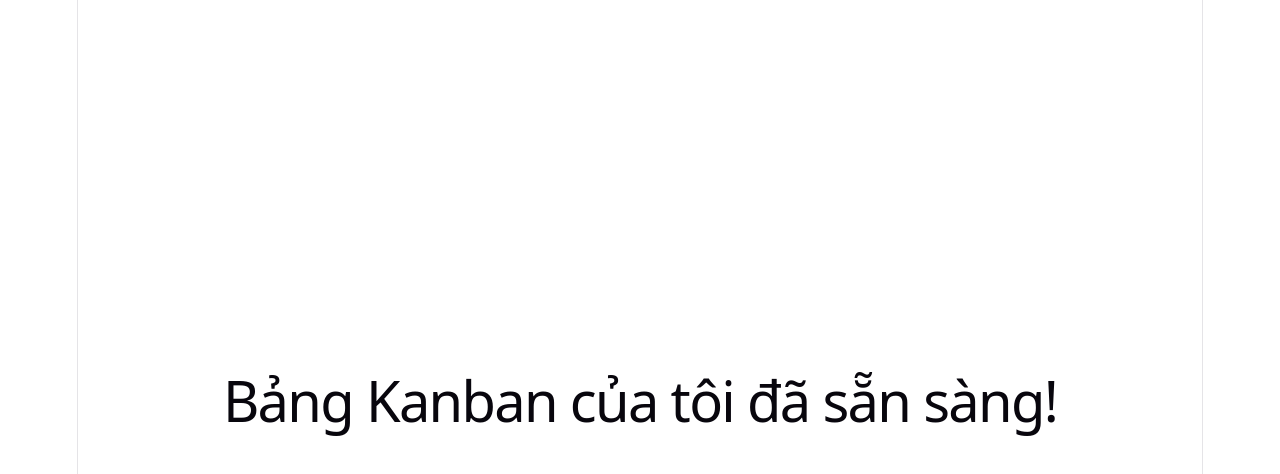
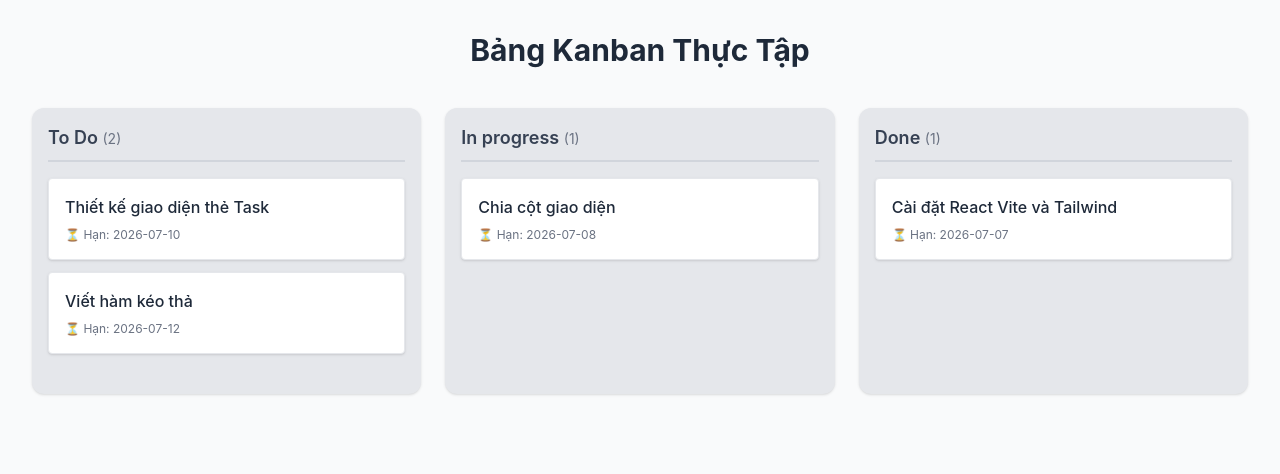
Before and after one commit to LuuTuong21/DoAnThucTap, a React app in the folder frontend/: page / in a window 1280 px wide. Shown: the top 474 px of the page. Built offline with nearby package versions, Linux system fonts and the light colour scheme; the HTML template or start-up script is replaced by a standard one.

Commit message:
Hoan thanh layout bang Kanban tinh chia 3 cot

```diff
--- a/frontend/src/App.jsx
+++ b/frontend/src/App.jsx
@@ -1,9 +1,55 @@
+import { useState } from 'react'
+
 function App() {
+  // 1. Tạo Mock Data theo đúng cấu trúc API Contract đã chốt
+  const [boardData, setBoardData] = useState({
+    "To Do": [
+      { task_id: 1, title: "Thiết kế giao diện thẻ Task", deadline: "2026-07-10" },
+      { task_id: 2, title: "Viết hàm kéo thả", deadline: "2026-07-12" }
+    ],
+    "In progress": [
+      { task_id: 3, title: "Chia cột giao diện", deadline: "2026-07-08" }
+    ],
+    "Done": [
+      { task_id: 4, title: "Cài đặt React Vite và Tailwind", deadline: "2026-07-07" }
+    ]
+  });
+
   return (
-    <div className="min-h-screen bg-gray-100 flex items-center justify-center">
-      <h1 className="text-4xl font-bold text-blue-600">
-        Bảng Kanban của tôi đã sẵn sàng!
+    <div className="min-h-screen bg-gray-50 p-8">
+      <h1 className="text-3xl font-bold text-center mb-10 text-gray-800">
+        Bảng Kanban Thực Tập
       </h1>
+
+      {/* 2. Khung Bảng Kanban: Chia 3 cột bằng Flexbox */}
+      <div className="flex flex-col md:flex-row gap-6 justify-center max-w-7xl mx-auto">
+
+        {/* Lặp qua 3 key: To Do, In progress, Done */}
+        {Object.keys(boardData).map((statusName) => (
+
+          <div key={statusName} className="bg-gray-200 rounded-xl w-full md:w-1/3 p-4 shadow">
+            {/* Tiêu đề cột */}
+            <h2 className="font-semibold text-lg mb-4 text-gray-700 border-b-2 border-gray-300 pb-2">
+              {statusName} <span className="text-sm font-normal text-gray-500">({boardData[statusName].length})</span>
+            </h2>
+
+            {/* 3. Đổ danh sách Task vào cột */}
+            <div className="flex flex-col gap-3 min-h-50">
+              {boardData[statusName].map((task) => (
+
+                // Giao diện tĩnh của một thẻ Task
+                <div key={task.task_id} className="bg-white p-4 rounded shadow-sm border border-gray-200 hover:shadow-md cursor-pointer transition-shadow">
+                  <p className="font-medium text-gray-800">{task.title}</p>
+                  <p className="text-xs text-gray-500 mt-2">⏳ Hạn: {task.deadline}</p>
+                </div>
+
+              ))}
+            </div>
+          </div>
+
+        ))}
+
+      </div>
     </div>
   )
 }
--- a/frontend/src/index.css
+++ b/frontend/src/index.css
@@ -1,113 +1 @@
-:root {
-  --text: #6b6375;
-  --text-h: #08060d;
-  --bg: #fff;
-  --border: #e5e4e7;
-  --code-bg: #f4f3ec;
-  --accent: #aa3bff;
-  --accent-bg: rgba(170, 59, 255, 0.1);
-  --accent-border: rgba(170, 59, 255, 0.5);
-  --social-bg: rgba(244, 243, 236, 0.5);
-  --shadow:
-    rgba(0, 0, 0, 0.1) 0 10px 15px -3px, rgba(0, 0, 0, 0.05) 0 4px 6px -2px;
-
-  --sans: system-ui, 'Segoe UI', Roboto, sans-serif;
-  --heading: system-ui, 'Segoe UI', Roboto, sans-serif;
-  --mono: ui-monospace, Consolas, monospace;
-
-  font: 18px/145% var(--sans);
-  letter-spacing: 0.18px;
-  color-scheme: light dark;
-  color: var(--text);
-  background: var(--bg);
-  font-synthesis: none;
-  text-rendering: optimizeLegibility;
-  -webkit-font-smoothing: antialiased;
-  -moz-osx-font-smoothing: grayscale;
-
-  @media (max-width: 1024px) {
-    font-size: 16px;
-  }
-}
-
-@media (prefers-color-scheme: dark) {
-  :root {
-    --text: #9ca3af;
-    --text-h: #f3f4f6;
-    --bg: #16171d;
-    --border: #2e303a;
-    --code-bg: #1f2028;
-    --accent: #c084fc;
-    --accent-bg: rgba(192, 132, 252, 0.15);
-    --accent-border: rgba(192, 132, 252, 0.5);
-    --social-bg: rgba(47, 48, 58, 0.5);
-    --shadow:
-      rgba(0, 0, 0, 0.4) 0 10px 15px -3px, rgba(0, 0, 0, 0.25) 0 4px 6px -2px;
-  }
-
-  #social .button-icon {
-    filter: invert(1) brightness(2);
-  }
-}
-
-body {
-  margin: 0;
-}
-
-#root {
-  width: 1126px;
-  max-width: 100%;
-  margin: 0 auto;
-  text-align: center;
-  border-inline: 1px solid var(--border);
-  min-height: 100svh;
-  display: flex;
-  flex-direction: column;
-  box-sizing: border-box;
-}
-
-h1,
-h2 {
-  font-family: var(--heading);
-  font-weight: 500;
-  color: var(--text-h);
-}
-
-h1 {
-  font-size: 56px;
-  letter-spacing: -1.68px;
-  margin: 32px 0;
-  @media (max-width: 1024px) {
-    font-size: 36px;
-    margin: 20px 0;
-  }
-}
-h2 {
-  font-size: 24px;
-  line-height: 118%;
-  letter-spacing: -0.24px;
-  margin: 0 0 8px;
-  @media (max-width: 1024px) {
-    font-size: 20px;
-  }
-}
-p {
-  margin: 0;
-}
-
-code,
-.counter {
-
-  font-family: var(--mono);
-  display: inline-flex;
-  border-radius: 4px;
-  color: var(--text-h);
-}
-
-
-code {
-  font-size: 15px;
-  line-height: 135%;
-  padding: 4px 8px;
-  background: var(--code-bg);
-}
+@import "tailwindcss";
--- a/frontend/src/main.jsx
+++ b/frontend/src/main.jsx
@@ -1,7 +1,6 @@
 import { StrictMode } from 'react'
 import { createRoot } from 'react-dom/client'
 import './index.css'
-import './tailwind.css'
 import App from './App.jsx'
 
 
--- a/frontend/src/tailwind.css
+++ /dev/null
@@ -1,3 +0,0 @@
-@tailwind base;
-@tailwind components;
-@tailwind utilities;
```
